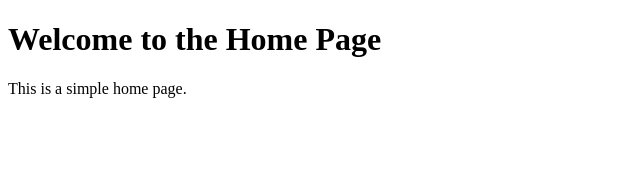
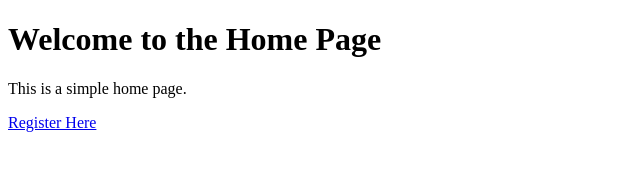
Before and after one commit to Anjusree16/wd201, a website: page http-server/home.html in a window 1280 px wide. Shown: the whole page, without its empty margins (0-640 px from the left). Drawn offline with Linux system fonts and the light colour scheme.

Commit message:
Update home.html

```diff
--- a/http-server/home.html
+++ b/http-server/home.html
@@ -7,5 +7,6 @@
 <body>
   <h1>Welcome to the Home Page</h1>
   <p>This is a simple home page.</p>
+  <a href="/project.html">Register Here</a>
 </body>
 </html>
```
